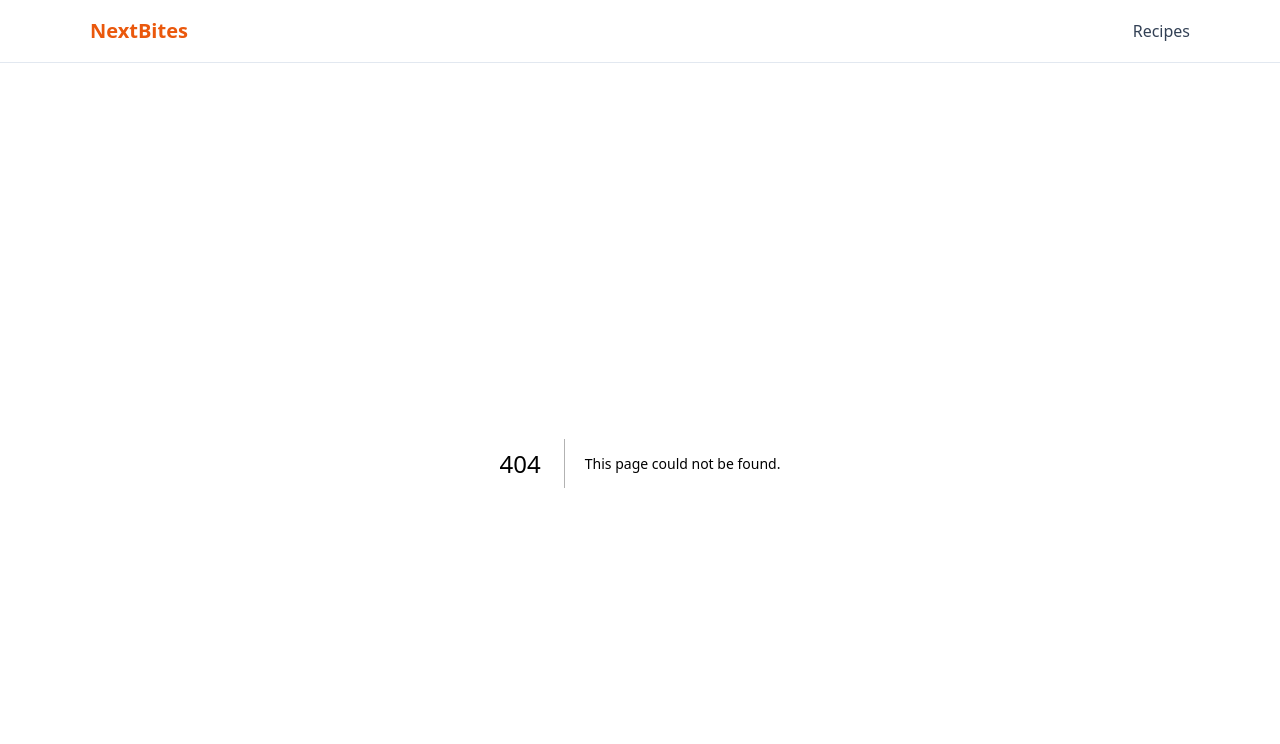
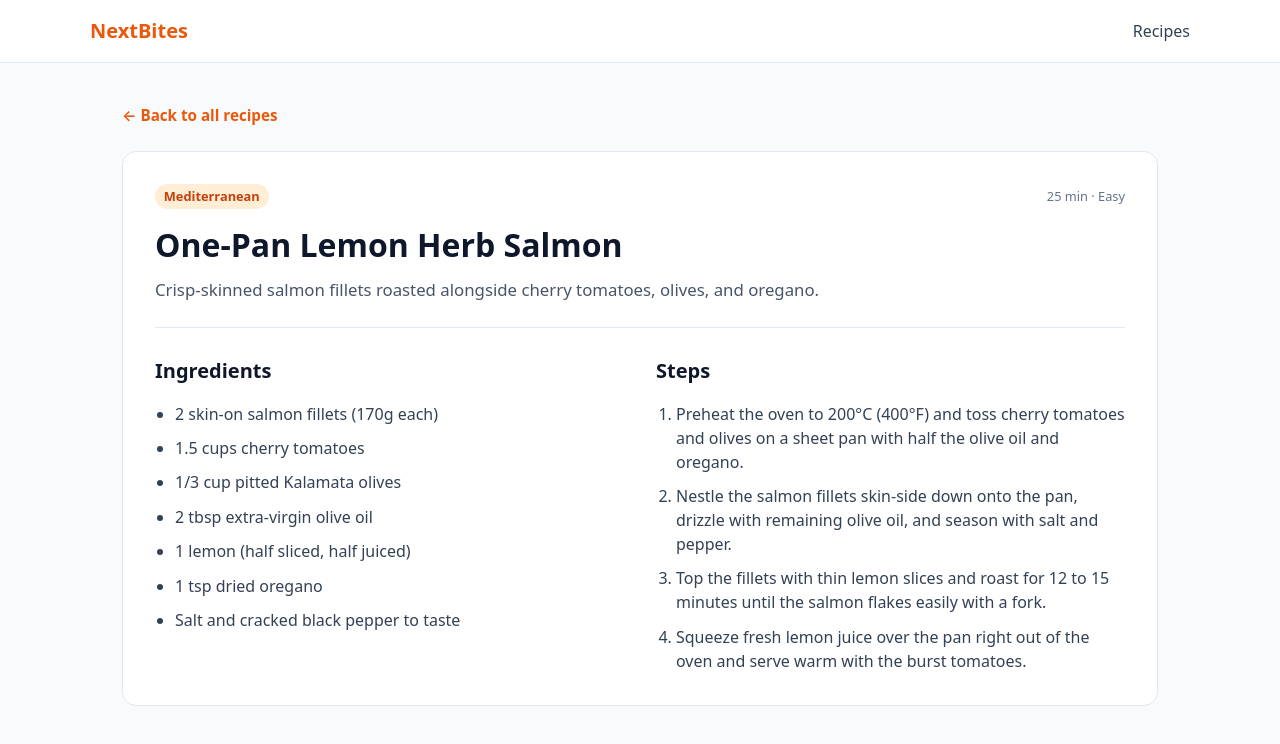
Before and after one commit to saikailashnathk-max/nextbites, a Next.js app: page /recipe/lemon-herb-salmon in a window 1280 px wide. Before the commit this address had no page. Shown: the top 744 px of the page. Built offline with nearby package versions, Linux system fonts and the light colour scheme.

Commit message:
Add dynamic recipe detail page and styling for search and lists

```diff
--- a/app/globals.css
+++ b/app/globals.css
@@ -50,7 +50,7 @@ body {
 }
 
 .page-header {
-  margin-bottom: 2rem;
+  margin-bottom: 1.5rem;
 }
 
 .page-header h1 {
@@ -62,13 +62,50 @@ body {
   color: #475569;
 }
 
+.search-bar {
+  margin-bottom: 1.75rem;
+}
+
+.search-input {
+  width: 100%;
+  max-width: 480px;
+  padding: 0.75rem 1rem;
+  font-size: 0.95rem;
+  border: 1px solid #cbd5e1;
+  border-radius: 10px;
+  background: #ffffff;
+  color: #0f172a;
+  outline: none;
+}
+
+.search-input:focus {
+  border-color: #ea580c;
+  box-shadow: 0 0 0 3px rgba(234, 88, 12, 0.15);
+}
+
+.empty-state {
+  background: #ffffff;
+  border: 1px dashed #cbd5e1;
+  border-radius: 12px;
+  padding: 2.5rem 1.5rem;
+  text-align: center;
+  color: #475569;
+}
+
 .recipe-grid {
   display: grid;
   grid-template-columns: repeat(auto-fill, minmax(230px, 1fr));
   gap: 1.5rem;
 }
 
+.recipe-card-link {
+  text-decoration: none;
+  color: inherit;
+  display: block;
+}
+
 .recipe-card {
+  height: 100%;
   background: #ffffff;
   border: 1px solid #e2e8f0;
   border-radius: 12px;
@@ -77,6 +114,13 @@ body {
   flex-direction: column;
   gap: 0.75rem;
   box-shadow: 0 1px 2px rgba(0, 0, 0, 0.04);
+  transition: transform 0.15s ease, border-color 0.15s ease, box-shadow 0.15s ease;
+}
+
+.recipe-card-link:hover .recipe-card {
+  transform: translateY(-2px);
+  border-color: #fdba74;
+  box-shadow: 0 6px 14px rgba(15, 23, 42, 0.06);
 }
 
 .recipe-meta {
@@ -104,3 +148,60 @@ body {
   font-size: 0.92rem;
   color: #475569;
 }
+
+.back-link {
+  display: inline-block;
+  margin-bottom: 1.5rem;
+  color: #ea580c;
+  text-decoration: none;
+  font-weight: 600;
+  font-size: 0.95rem;
+}
+
+.back-link:hover {
+  text-decoration: underline;
+}
+
+.recipe-detail {
+  background: #ffffff;
+  border: 1px solid #e2e8f0;
+  border-radius: 14px;
+  padding: 2rem;
+}
+
+.detail-header {
+  border-bottom: 1px solid #e2e8f0;
+  padding-bottom: 1.5rem;
+  margin-bottom: 1.75rem;
+}
+
+.detail-header h1 {
+  font-size: 2rem;
+  margin: 0.75rem 0 0.5rem;
+}
+
+.detail-description {
+  color: #475569;
+  font-size: 1.05rem;
+}
+
+.detail-sections {
+  display: grid;
+  grid-template-columns: repeat(auto-fit, minmax(260px, 1fr));
+  gap: 2rem;
+}
+
+.detail-box h2 {
+  font-size: 1.25rem;
+  margin-bottom: 1rem;
+  color: #0f172a;
+}
+
+.ingredients-list,
+.steps-list {
+  padding-left: 1.25rem;
+  display: flex;
+  flex-direction: column;
+  gap: 0.65rem;
+  color: #334155;
+}
--- /dev/null
+++ b/app/recipe/[id]/page.tsx
@@ -0,0 +1,68 @@
+import Link from "next/link";
+import { getRecipe } from "../../data/recipes";
+
+export default async function RecipeDetailPage({
+  params,
+}: {
+  params: Promise<{ id: string }>;
+}) {
+  const { id } = await params;
+  const recipe = getRecipe(id);
+
+  if (!recipe) {
+    return (
+      <main className="container">
+        <div className="empty-state">
+          <h1>Recipe not found</h1>
+          <p>We couldn&apos;t find a recipe with ID &ldquo;{id}&rdquo;.</p>
+          <p style={{ marginTop: "1rem" }}>
+            <Link href="/" className="back-link">
+              ← Back to all recipes
+            </Link>
+          </p>
+        </div>
+      </main>
+    );
+  }
+
+  return (
+    <main className="container">
+      <Link href="/" className="back-link">
+        ← Back to all recipes
+      </Link>
+
+      <article className="recipe-detail">
+        <header className="detail-header">
+          <div className="recipe-meta">
+            <span className="badge">{recipe.cuisine}</span>
+            <span>
+              {recipe.minutes} min · {recipe.difficulty}
+            </span>
+          </div>
+          <h1>{recipe.title}</h1>
+          <p className="detail-description">{recipe.description}</p>
+        </header>
+
+        <div className="detail-sections">
+          <section className="detail-box">
+            <h2>Ingredients</h2>
+            <ul className="ingredients-list">
+              {recipe.ingredients.map((item) => (
+                <li key={item}>{item}</li>
+              ))}
+            </ul>
+          </section>
+
+          <section className="detail-box">
+            <h2>Steps</h2>
+            <ol className="steps-list">
+              {recipe.steps.map((step) => (
+                <li key={step}>{step}</li>
+              ))}
+            </ol>
+          </section>
+        </div>
+      </article>
+    </main>
+  );
+}
```
